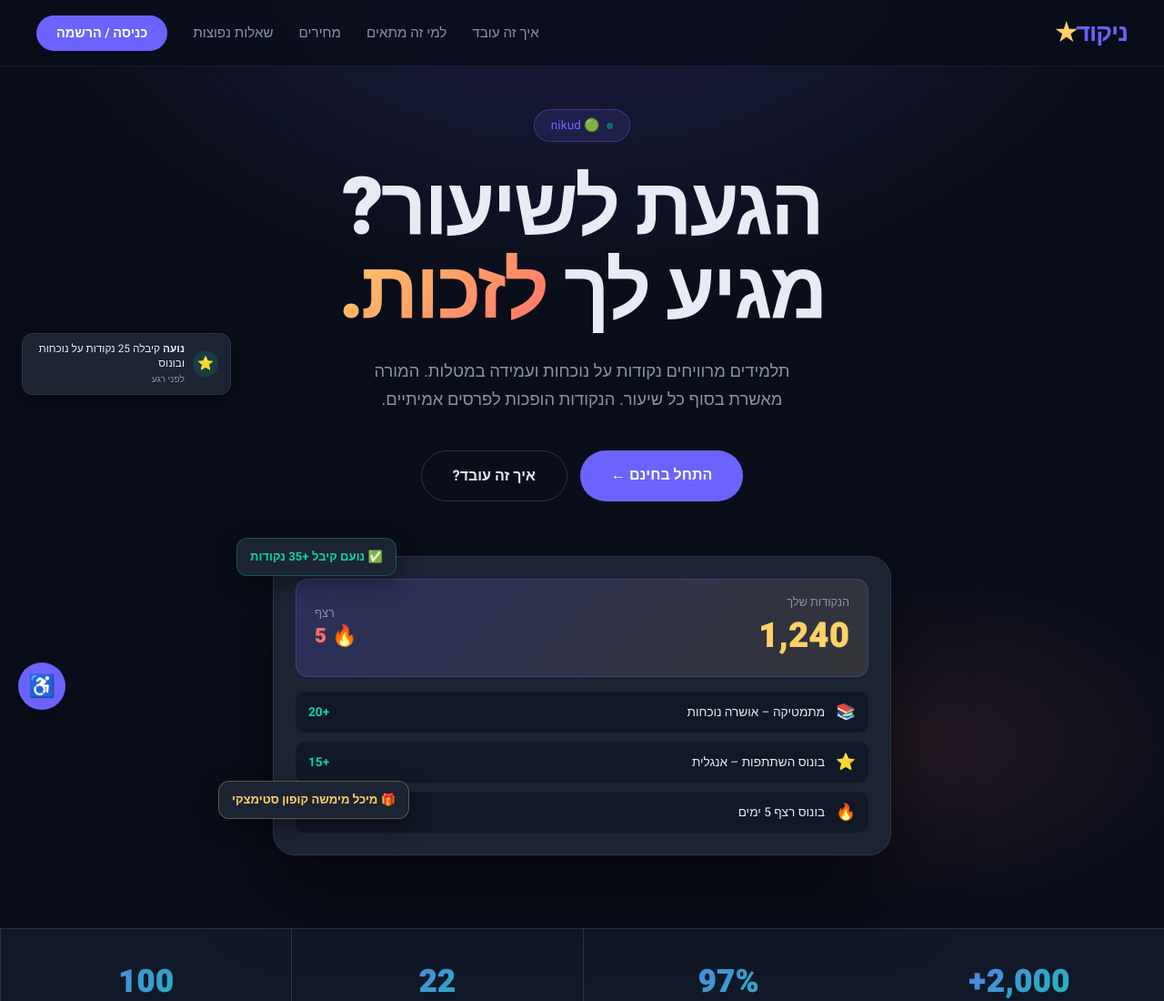
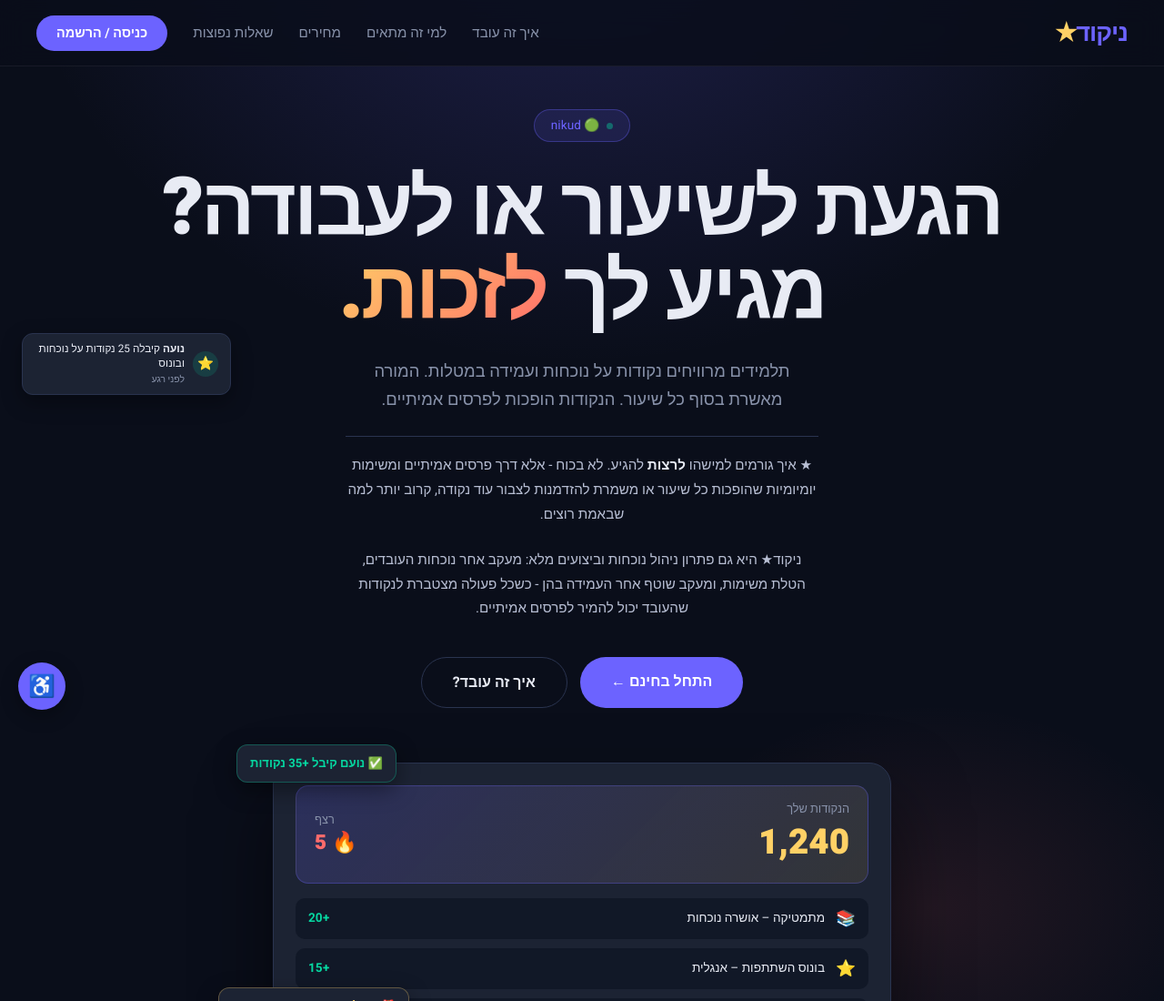
Before and after one commit to haimezra/nikud-platform, a plain HTML site: page pages/index.html in a window 1280 px wide. Shown: the top 1100 px of the page at 91% size. Drawn offline with Linux system fonts and the light colour scheme.

Commit message:
Update index.html

```diff
--- a/pages/index.html
+++ b/pages/index.html
@@ -303,8 +303,10 @@ footer{
 <!-- HERO -->
 <section class="hero">
   <div class="hero-badge">🟢 nikud</div>
-  <h1>הגעת לשיעור?<br>מגיע לך <em>לזכות.</em></h1>
+  <h1>הגעת לשיעור או לעבודה?<br>מגיע לך <em>לזכות.</em></h1>
   <p class="hero-sub">תלמידים מרוויחים נקודות על נוכחות ועמידה במטלות. המורה מאשרת בסוף כל שיעור. הנקודות הופכות לפרסים אמיתיים.</p>
+  <p style="font-size:0.95rem;color:#B8BFD4;max-width:520px;margin:-16px auto 40px;line-height:1.75;padding-top:18px;border-top:1px solid var(--border)">★ איך גורמים למישהו <b style="color:var(--text)">לרצות</b> להגיע. לא בכוח - אלא דרך פרסים אמיתיים ומשימות יומיומיות שהופכות כל שיעור או משמרת להזדמנות לצבור עוד נקודה, קרוב יותר למה שבאמת רוצים.</p>
+  <p style="font-size:0.95rem;color:#B8BFD4;max-width:520px;margin:-16px auto 40px;line-height:1.75">ניקוד★ היא גם פתרון ניהול נוכחות וביצועים מלא: מעקב אחר נוכחות העובדים, הטלת משימות, ומעקב שוטף אחר העמידה בהן - כשכל פעולה מצטברת לנקודות שהעובד יכול להמיר לפרסים אמיתיים.</p>
   <div class="hero-btns">
     <a href="login.html" class="btn btn-primary">התחל בחינם ←</a>
     <a href="#how" class="btn btn-outline">איך זה עובד?</a>
```
